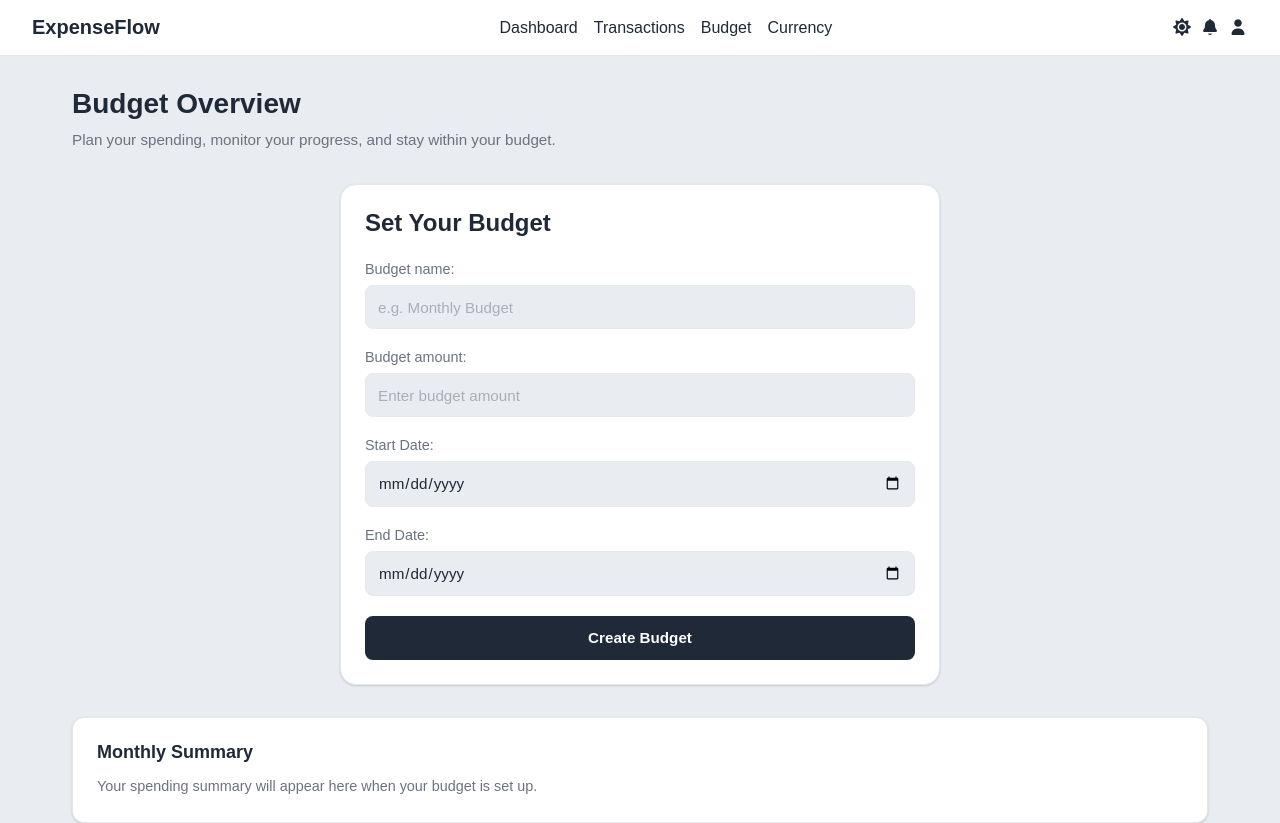
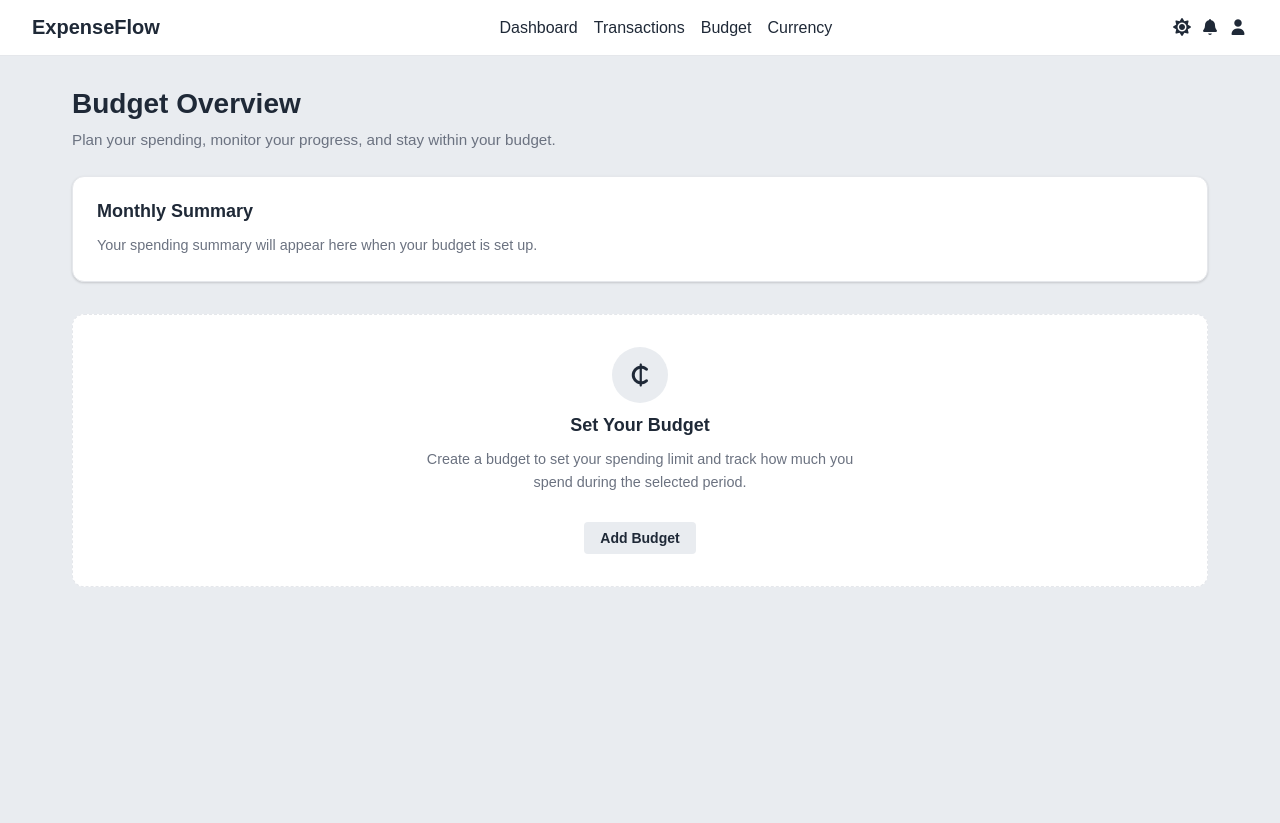
Before and after one commit to Kofitechbro/ExpenseFlow, a React (Vite) app: page /budget in a window 1280 px wide. Shown: the top 823 px of the page. After the commit the page ends 800 px from the top, so only its background shows below. Built offline with nearby package versions, Linux system fonts and the light colour scheme.

Commit message:
Modify the budget form  modal

```diff
--- a/src/components/BudgetForm/BudgetForm.css
+++ b/src/components/BudgetForm/BudgetForm.css
@@ -1,8 +1,24 @@
+.budget-modal-backdrop {
+  position: fixed;
+  inset: 0;
+  background: rgba(0, 0, 0, 0.55);
+  z-index: 1000;
+  padding: 2rem;
+}
+
+.budget-modal {
+  position: relative;
+  width: 100%;
+  height: 100%;
+  display: flex;
+  justify-content: center;
+  align-items: center;
+}
 
 .budget-form-container {
   width: 100%;
-  max-width: 600px;
-  margin: 0 auto 2rem;
+  max-width: 400px;
+  margin: 0 auto;
   padding: 1.5rem;
   background-color: var(--color-surface);
   border: 1px solid var(--color-border);
@@ -10,16 +26,46 @@
   box-shadow: var(--shadow);
 }
 
-.budget-form-container h2 {
+.budget-heading,
+.budget-form-heading {
   margin-bottom: 1.5rem;
+}
+
+.budget-heading h2 {
   color: var(--color-text);
   font-weight: 700;
+}
+
+.budget-form-heading {
+  display: flex;
+  justify-content: space-between;
+  align-items: center;
+  gap: 1rem;
+}
+
+.budget-modal-close {
+  display: flex;
+  align-items: center;
+  justify-content: center;
+  width: 2rem;
+  height: 2rem;
+  flex-shrink: 0;
+  border: none;
+  border-radius: 50%;
+  background: var(--color-background);
+  color: var(--color-text);
+  font-size: 1.75rem;
+  cursor: pointer;
+}
+
+.budget-modal-close:hover {
+  opacity: 0.8;
 }
 
 .budget-form {
   display: flex;
   flex-direction: column;
-  gap: 1.25rem;
+  gap: 1rem;
 }
 
 .budget-form .form-group {
@@ -30,20 +76,19 @@
 
 .budget-form label {
   color: var(--color-text-muted);
-  font-size: 0.9rem;
+  font-size: 0.875rem;
   font-weight: 500;
 }
 
 .budget-form input {
   width: 100%;
-  min-height: 44px;
-  padding: 0.75rem;
+  padding: 0.5rem 1rem;
   border: 1px solid var(--color-border);
   border-radius: 0.5rem;
   background-color: var(--color-background);
   color: var(--color-text);
   font: inherit;
-  font-size: 0.95rem;
+  font-size: 1rem;
   transition:
     border-color 0.2s ease,
     box-shadow 0.2s ease;
@@ -61,12 +106,13 @@
 
 .budget-form button {
   min-height: 44px;
-  padding: 0.75rem 1.25rem;
+  padding: 0.5rem 1rem;
+  margin-top: 1rem;
   border: none;
   border-radius: 0.5rem;
   background-color: var(--color-surface-dim);
   color: var(--color-surface);
-  font-size: 0.95rem;
+  font-size: 1rem;
   font-weight: 600;
   cursor: pointer;
   transition:
@@ -82,12 +128,6 @@
   transform: translateY(1px);
 }
 
-.budget-form button:focus-visible {
-  outline: 2px solid #2563eb;
-  outline-offset: 3px;
-}
-
-
 .budget-form .error-text {
   color: var(--color-red);
   font-size: 0.75rem;
@@ -97,7 +137,28 @@
   border-color: var(--color-red);
 }
 
-@media (max-width: 600px) {
+.budget-state-button {
+  margin-top: 1rem;
+  display: inline-block;
+  background-color: var(--color-background);
+  color: var(--color-text);
+  border: none;
+  padding: 0.5rem 1rem;
+  border-radius: 0.25rem;
+  font-size: 0.875rem;
+  font-weight: 600;
+  text-decoration: none;
+  transition:
+    background-color 0.2s ease,
+    color 0.2s ease;
+}
+
+.budget-state-button:hover {
+  background-color: var(--color-surface-dim);
+  color: var(--color-surface);
+}
+
+@media (max-width: 400px) {
   .budget-form-container {
     padding: 1rem;
   }
--- a/src/components/BudgetForm/BudgetForm.jsx
+++ b/src/components/BudgetForm/BudgetForm.jsx
@@ -1,7 +1,7 @@
 import { useState } from 'react';
 import './BudgetForm.css';
 
-function BudgetForm({ onAddBudget }) {
+function BudgetForm({ onAddBudget, onClose }) {
   const [formData, setFormData] = useState({
     budgetName: '',
     amount: '',
@@ -68,10 +68,10 @@ function BudgetForm({ onAddBudget }) {
       return;
     }
 
-    if (formData.endDate < formData.startDate) {
+    if (formData.endDate <= formData.startDate) {
       setError((prevError) => ({
         ...prevError,
-        endDate: 'End date cannot be before the start date.',
+        endDate: 'End date cannot be before or exactly as the start date.',
       }));
       return;
     }
@@ -98,11 +98,23 @@ function BudgetForm({ onAddBudget }) {
       startDate: '',
       endDate: '',
     });
+
+    onClose();
   }
 
   return (
     <section className="budget-form-container">
-      <h2>Set Your Budget</h2>
+      <div className="budget-form-heading">
+        <h3>Set Your Budget</h3>
+        <button
+          type="button"
+          className="budget-modal-close"
+          onClick={onClose}
+          aria-label="Close budget form"
+        >
+          &times;
+        </button>
+      </div>
 
       <form className="budget-form" onSubmit={handleSubmit}>
         <div className="form-group">
@@ -115,7 +127,6 @@ function BudgetForm({ onAddBudget }) {
             value={formData.budgetName}
             onChange={handleChange}
             placeholder="e.g. Monthly Budget"
-            // required
           />
           {error.budgetName && <p className="error-text">{error.budgetName}</p>}
         </div>
@@ -132,7 +143,6 @@ function BudgetForm({ onAddBudget }) {
             placeholder="Enter budget amount"
             min="0.01"
             step="0.01"
-            // required
           />
           {error.amount && <p className="error-text">{error.amount}</p>}
         </div>
@@ -146,7 +156,6 @@ function BudgetForm({ onAddBudget }) {
             name="startDate"
             value={formData.startDate}
             onChange={handleChange}
-            // required
           />
           {error.startDate && <p className="error-text">{error.startDate}</p>}
         </div>
@@ -160,7 +169,7 @@ function BudgetForm({ onAddBudget }) {
             name="endDate"
             value={formData.endDate}
             onChange={handleChange}
-            // required
+            min={formData.startDate || undefined}
           />
           {error.endDate && <p className="error-text">{error.endDate}</p>}
         </div>
--- a/src/pages/Budget/Budget.jsx
+++ b/src/pages/Budget/Budget.jsx
@@ -1,7 +1,10 @@
 import './Budget.css';
 import BudgetForm from '../../components/BudgetForm/BudgetForm';
+import { useState } from 'react';
 
 function Budget({ budgets, onAddBudget }) {
+  const [isOpen, setIsOpen] = useState(false);
+
   return (
     <main className="budget-page">
       {/* Page heading */}
@@ -12,8 +15,6 @@ function Budget({ budgets, onAddBudget }) {
           budget.
         </p>
       </section>
-
-      <BudgetForm onAddBudget={onAddBudget} />
 
       {/* Budget overview */}
       <section className="budget-overview">
@@ -34,6 +35,33 @@ function Budget({ budgets, onAddBudget }) {
             Create a budget to set your spending limit and track how much you
             spend during the selected period.
           </p>
+
+          <button
+            type="button"
+            onClick={() => {
+              setIsOpen(true);
+            }}
+            className="budget-state-button"
+          >
+            Add Budget
+          </button>
+        </section>
+      )}
+
+      {isOpen && (
+        <section
+          className="budget-modal-backdrop"
+          onClick={() => setIsOpen(false)}
+        >
+          <div
+            className="budget-modal"
+            onClick={(event) => event.stopPropagation()}
+          >
+            <BudgetForm
+              onAddBudget={onAddBudget}
+              onClose={() => setIsOpen(false)}
+            />
+          </div>
         </section>
       )}
     </main>
```
